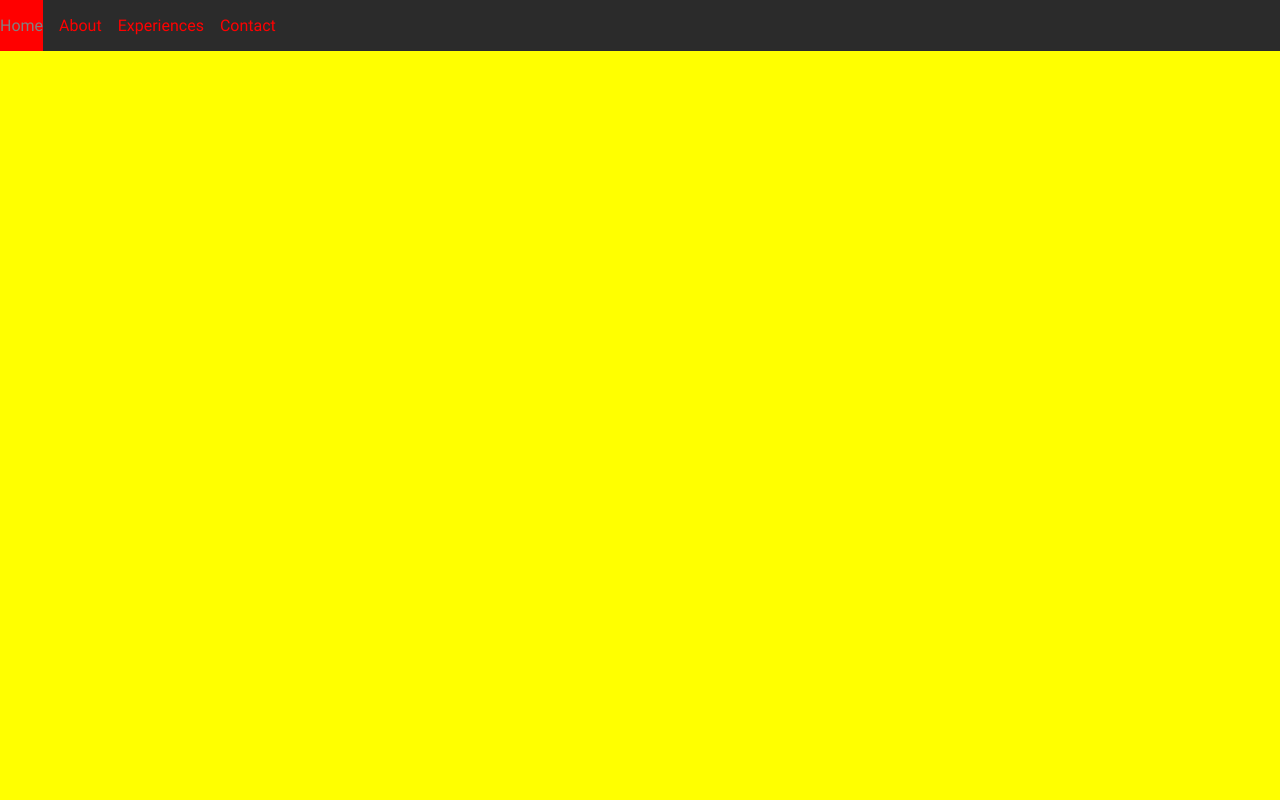
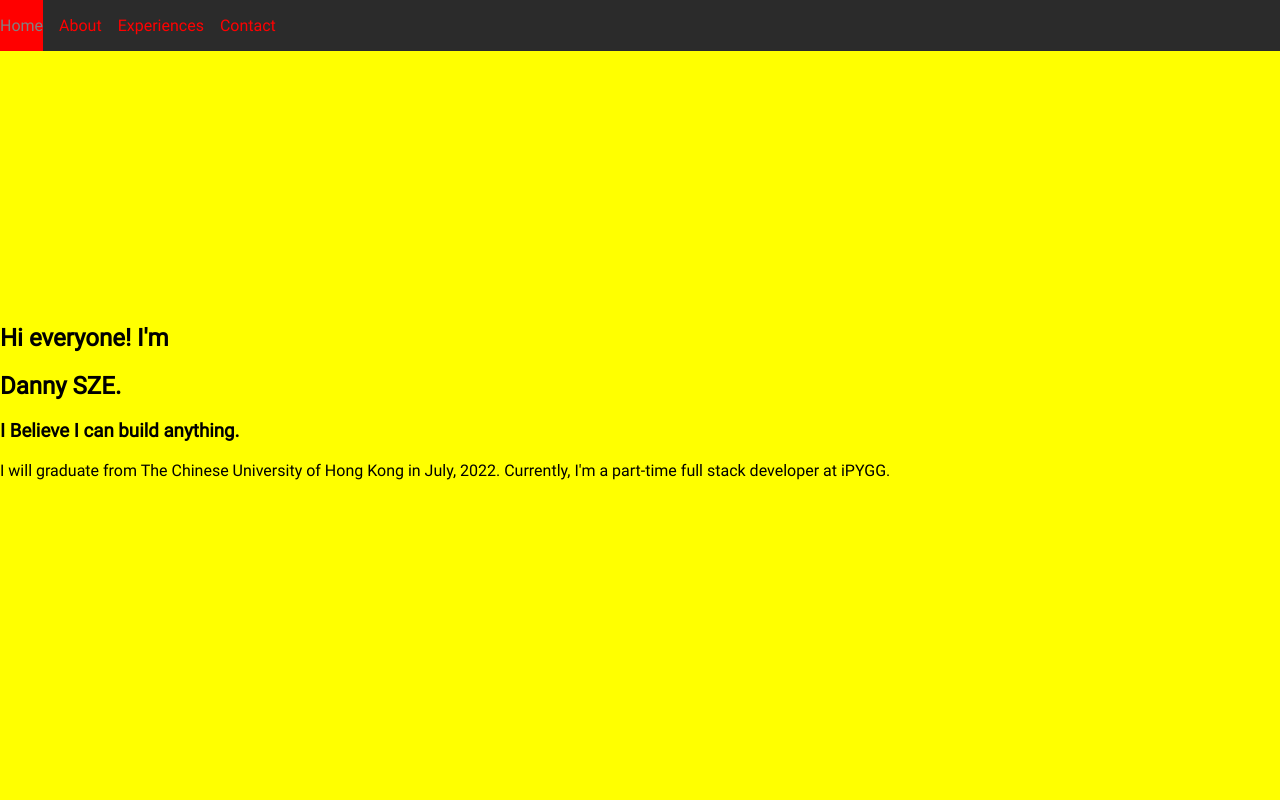
Before and after one commit to dannysze/my_page, a React (Create React App) app: page / in a window 1280 px wide. Shown: the top 800 px of the page. Built offline with nearby package versions, Linux system fonts and the light colour scheme.

Commit message:
minor updates

```diff
--- a/src/components/hero/Hero.js
+++ b/src/components/hero/Hero.js
@@ -2,10 +2,22 @@ import React from 'react';
 import './Hero.sass';
 
 const Hero = () => {
+
+  const first = <h1>Hi everyone! I'm</h1>;
+  const second = <h2>Danny SZE.</h2>;
+  const third = <h3>I Believe I can build anything.</h3>;
+  const heroPassage = <p>I will graduate from The Chinese University of Hong Kong in July, 2022. Currently, I'm a part-time full stack developer at iPYGG.</p>;
+
+  const heroItems = [first, second, third, heroPassage];
+
   return (
-    <section id="hero">
+    <section id="hero" className="flex__container__center">
       <div className="max-width__container">
-
+        {heroItems.map((item, idx) => (
+          <div key={idx}>
+            {item}
+          </div>
+        ))}
       </div>
     </section>
   );
```
